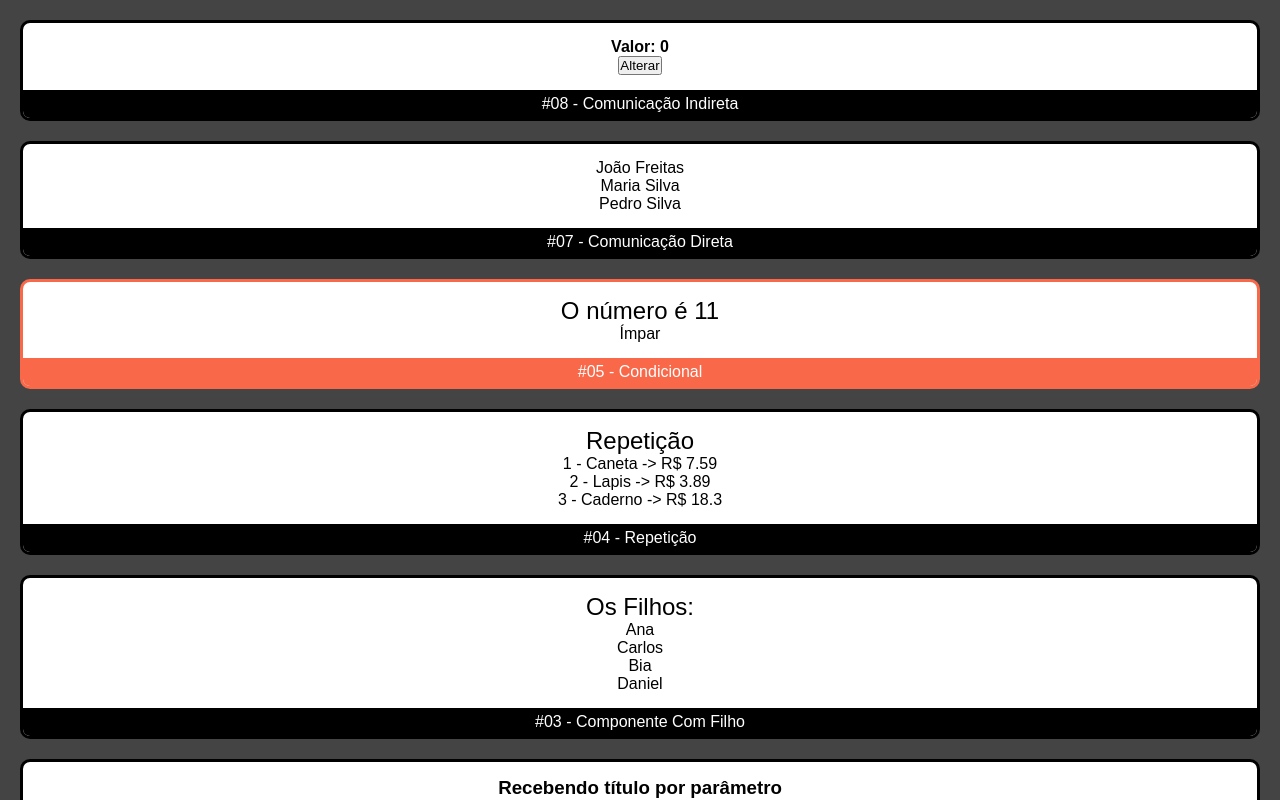
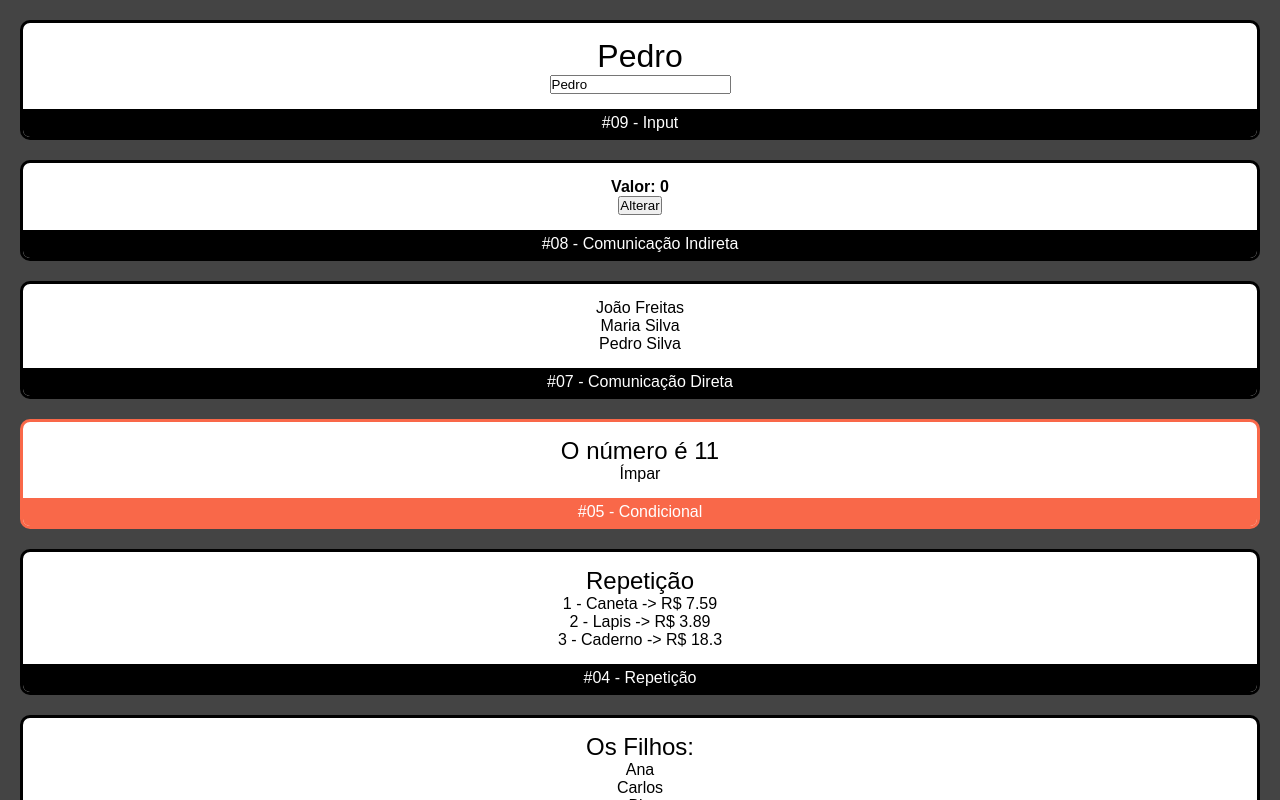
Before and after one commit to taisso/fundamentos-react, a React (Create React App) app: page / in a window 1280 px wide. Shown: the top 800 px of the page. Built offline with nearby package versions, Linux system fonts and the light colour scheme.

Commit message:
feat: create form

```diff
--- a/src/App.tsx
+++ b/src/App.tsx
@@ -6,10 +6,14 @@ import Repeticao from "./components/basicos/Repeticao";
 import Condicional from "./components/basicos/Condicional";
 import Pai from "./components/comunicacao/direta/Pai";
 import Super from "./components/comunicacao/indireta/Super";
+import Input from "./components/form/input";
 
 function App() {
   return (
     <div className="App">
+       <Card titulo="#09 - Input">
+        <Input />
+      </Card>
       <Card titulo="#08 - Comunicação Indireta">
         <Super />
       </Card>
--- a/src/components/comunicacao/indireta/Super.tsx
+++ b/src/components/comunicacao/indireta/Super.tsx
@@ -1,13 +1,17 @@
-import { useState } from "react";
+import { useState, useCallback } from "react";
 import Sub from "./Sub";
 
+const fnCounter = new Set()
+
 const Super = (props: any) => {
+  const [valor, setValor] = useState(0);
 
-  const [valor, setValor] = useState(0)
+  const quandoClicar = useCallback((valor) => {
+    setValor((prevState) => prevState + valor);
+  }, []);
 
-  function quandoClicar(valor) {
-      setValor(valor)
-  }
+  fnCounter.add(quandoClicar)
+  console.log(fnCounter.size)
 
   return (
     <div>
--- /dev/null
+++ b/src/components/form/input.tsx
@@ -0,0 +1,18 @@
+import { useState } from "react";
+
+const Input = (props) => {
+  const [nome, setNome] = useState("Pedro");
+
+  return (
+    <>
+    <h1>{nome}</h1>
+      <input
+        type="text"
+        value={nome}
+        onChange={(e) => setNome(e.target.value)}
+      />
+    </>
+  );
+};
+
+export default Input;
```
